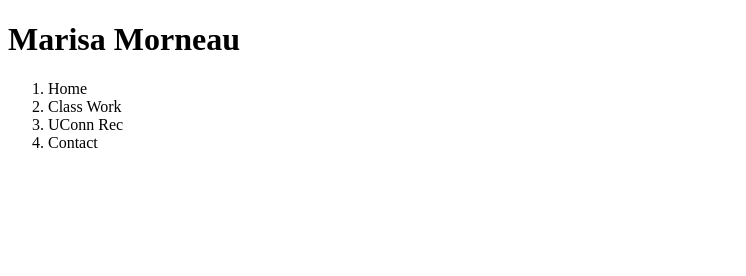
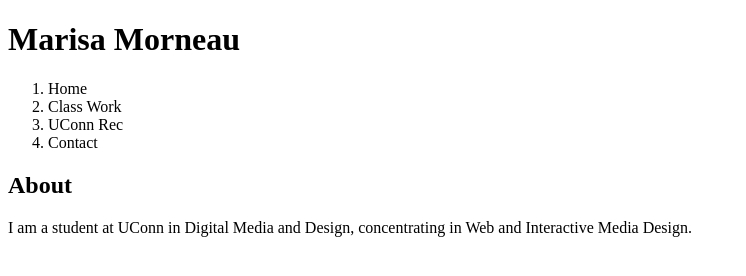
Before and after one commit to marisamorneau/marisamorneau.github.io, a plain HTML site: page index.html in a window 1280 px wide. Shown: the whole page, without its empty margins (0-746 px from the left). Drawn offline with Linux system fonts and the light colour scheme.

Commit message:
Update index.html

```diff
--- a/index.html
+++ b/index.html
@@ -19,7 +19,8 @@
         </ol>
     </nav>
     <section class="about">
-
+        <h2>About</h2>
+        <p>I am a student at UConn in Digital Media and Design, concentrating in Web and Interactive Media Design.</p>
     </section>
 </body>
 </html>
```
